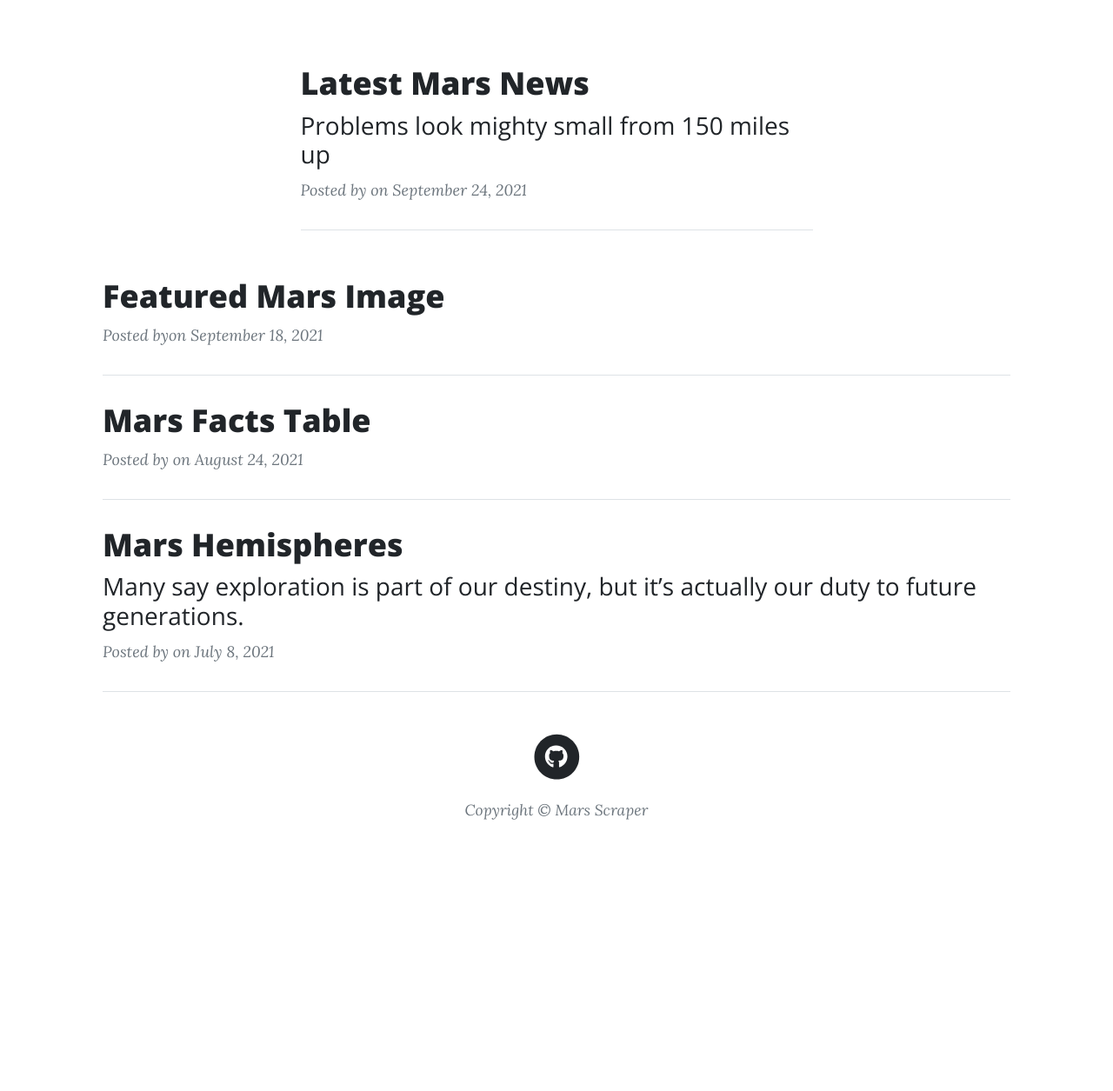
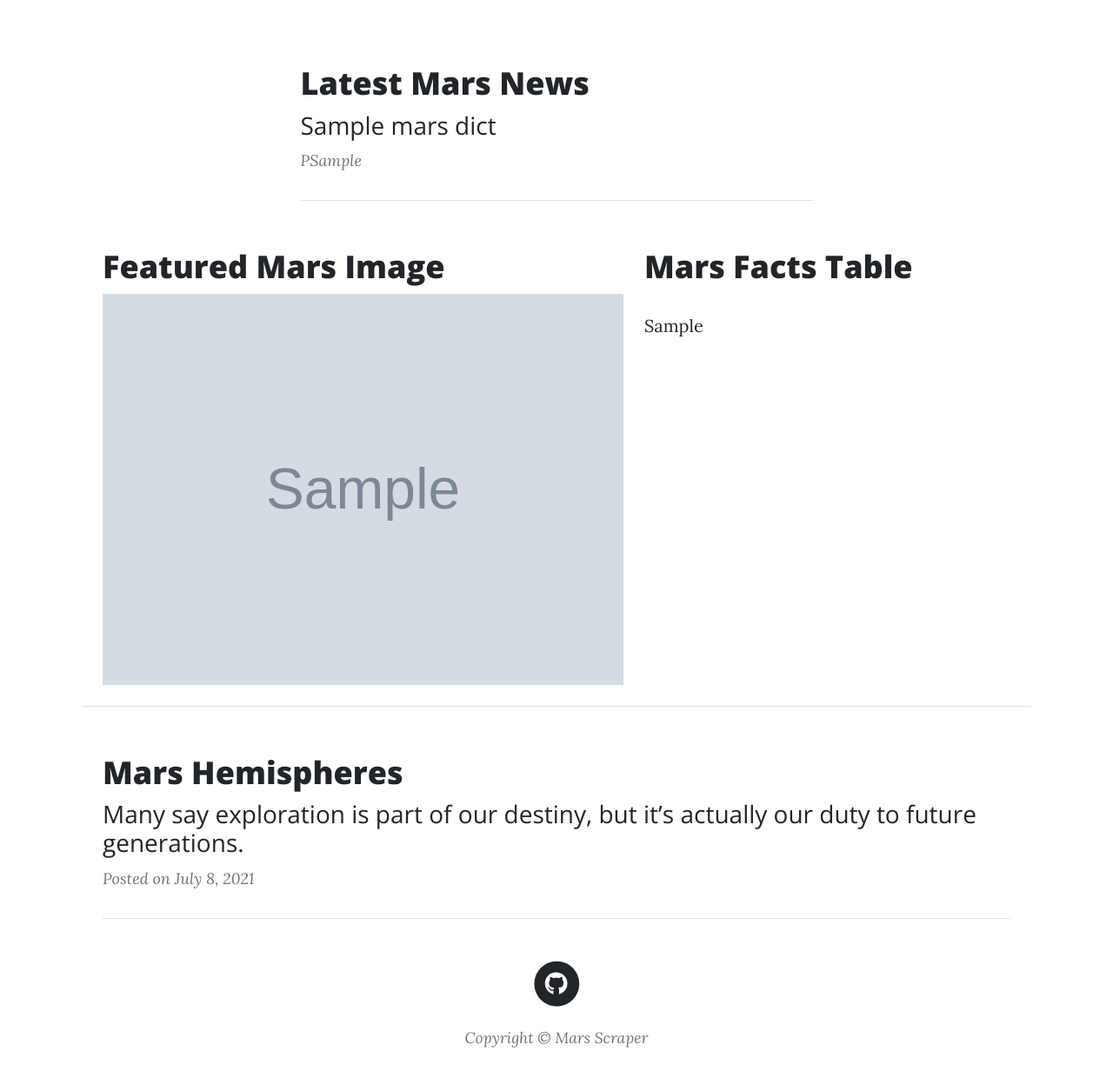
Before and after one commit to brbbrb/mars-web-scraper, a Flask app: page / in a window 1280 px wide. Shown: the part 621-1876 px from the top of the page at 87% size. Before the commit the page ends 1564 px from the top, so only its background shows below. Run offline with Flask 2, Linux system fonts and the light colour scheme; grey boxes marked "Sample" are stand-in pictures; a database or web service that is not in the repository returns one stand-in record (values such as "Sample title"); some libraries are stand-ins or nearby versions.

Commit message:
started reorganizing files for flask

```diff
--- a/Missions_to_Mars/app.py
+++ b/Missions_to_Mars/app.py
@@ -16,7 +16,7 @@ def index():
 
     # Find one record of data from the mongo database and render
     mars_dict = mongo.db.mars_dict.find_one()
-    return render_template("index.html", mars_dict=mars_dict)
+    return render_template("index.html", mars=mars_dict)
 
 @app.route("/scrape")
 def scraper():
--- a/Missions_to_Mars/templates/index.html
+++ b/Missions_to_Mars/templates/index.html
@@ -6,14 +6,14 @@
         <meta name="description" content="" />
         <meta name="author" content="" />
         <title>Clean Blog - Start Bootstrap Theme</title>
-        <link rel="icon" type="image/x-icon" href="../assets/favicon.ico" />
+        <link rel="icon" type="image/x-icon" href="../static/favicon.ico" />
         <!-- Font Awesome icons (free version)-->
         <script src="https://use.fontawesome.com/releases/v5.15.4/js/all.js" crossorigin="anonymous"></script>
         <!-- Google fonts-->
         <link href="https://fonts.googleapis.com/css?family=Lora:400,700,400italic,700italic" rel="stylesheet" type="text/css" />
         <link href="https://fonts.googleapis.com/css?family=Open+Sans:300italic,400italic,600italic,700italic,800italic,400,300,600,700,800" rel="stylesheet" type="text/css" />
         <!-- Core theme CSS (includes Bootstrap)-->
-        <link href="../css/styles.css" rel="stylesheet" />
+        <link href="../static/styles.css" rel="stylesheet" />
     </head>
     <body>
         <!-- Navigation-->
@@ -23,7 +23,7 @@
             </div>
         </nav>
         <!-- Page Header-->
-        <header class="masthead" style="background-image: url('../assets/img/marslandscape.jpeg')">
+        <header class="masthead" style="background-image: url('../static/marslandscape.jpeg')">
             <div class="container position-relative px-4 px-lg-5">
                 <div class="row gx-4 gx-lg-5 justify-content-center">
                     <div class="col-md-10 col-lg-8 col-xl-7">
@@ -31,7 +31,7 @@
                             <h1>Mars Scraper</h1>
                             <span class="subheading">A web-scraper for all things Mars!</span>
                             <br>
-                            <a class="btn btn-danger btn-large">
+                            <a class="btn btn-danger btn-large" href="/scrape">
                                 CLICK TO SCRAPE MARS
                               </a>
                         </div>
@@ -47,48 +47,49 @@
                     <div class="post-preview">
                         <a>
                             <h2 class="post-title">Latest Mars News</h2>
-                            <h3 class="post-subtitle">Problems look mighty small from 150 miles up</h3>
+                            <h3 class="post-subtitle">{{ mars.news_title }}</h3>
                         </a>
                         <p class="post-meta">
-                            Posted by on September 24, 2021
+                            P{{ mars.news_p }}
                         </p>
                     </div>
                 <!-- Divider-->
                 <hr class="my-4" />
             </div>
-            <div>
+            <div class=row>
+                <div class=col-7>
                     <!-- Post preview-->
                     <div class="post-preview">
-                    <a href="post.html"><h2 class="post-title">Featured Mars Image</h2></a>
-                    <p class="post-meta">
-                        Posted byon September 18, 2021
-                    </p>
+                        <a><h2 class="post-title">Featured Mars Image</h2></a>
+                        <img class="card-img-bottom img-fluid zoom" src="{{ mars.featured_image_url }}" alt="Featured Mars Image">
+
+                    </div>
+                </div>
+                <div class=col-5>
+                    <!-- Post preview-->
+                    <div class="post-preview">
+                        <a>
+                            <h2 class="post-title">Mars Facts Table</h2>
+                        </a>
+                        <p class="card-text" id="dark-font">{{ mars.fact_table | safe }}</p>
+
+                    </div>
+                </div>
             </div>
                     <!-- Divider-->
                     <hr class="my-4" />
                     <!-- Post preview-->
                     <div class="post-preview">
-                    <a href="post.html">
-                        <h2 class="post-title">Mars Facts Table</h2>
-                    </a>
-                    <p class="post-meta">
-                        Posted by on August 24, 2021
-                    </p>
-                </div>
-                <!-- Divider-->
-                <hr class="my-4" />
-                <!-- Post preview-->
-                <div class="post-preview">
-                    <a href="post.html">
+                        <a>
                             <h2 class="post-title">Mars Hemispheres</h2>
                             <h3 class="post-subtitle">Many say exploration is part of our destiny, but it’s actually our duty to future generations.</h3>
                         </a>
                         <p class="post-meta">
-                        Posted by on July 8, 2021
+                            Posted on July 8, 2021
                         </p>
                     </div>
 
-            </div>
+
         </div>
         <!-- Footer-->
         <footer class="border-top">
@@ -112,7 +113,5 @@
         </footer>
         <!-- Bootstrap core JS-->
         <script src="https://cdn.jsdelivr.net/npm/bootstrap@5.1.1/dist/js/bootstrap.bundle.min.js"></script>
-        <!-- Core theme JS-->
-        <script src="js/scripts.js"></script>
     </body>
 </html>
```
Also changed, not shown: Missions_to_Mars/assets/img/home-bg.jpg (deleted), Missions_to_Mars/static/favicon.ico (renamed from Missions_to_Mars/assets/favicon.ico), Missions_to_Mars/static/marslandscape.jpeg (renamed from Missions_to_Mars/assets/img/marslandscape.jpeg), Missions_to_Mars/static/styles.css (renamed from Missions_to_Mars/css/styles.css). Lines whose indentation alone changed are shown as unchanged.
